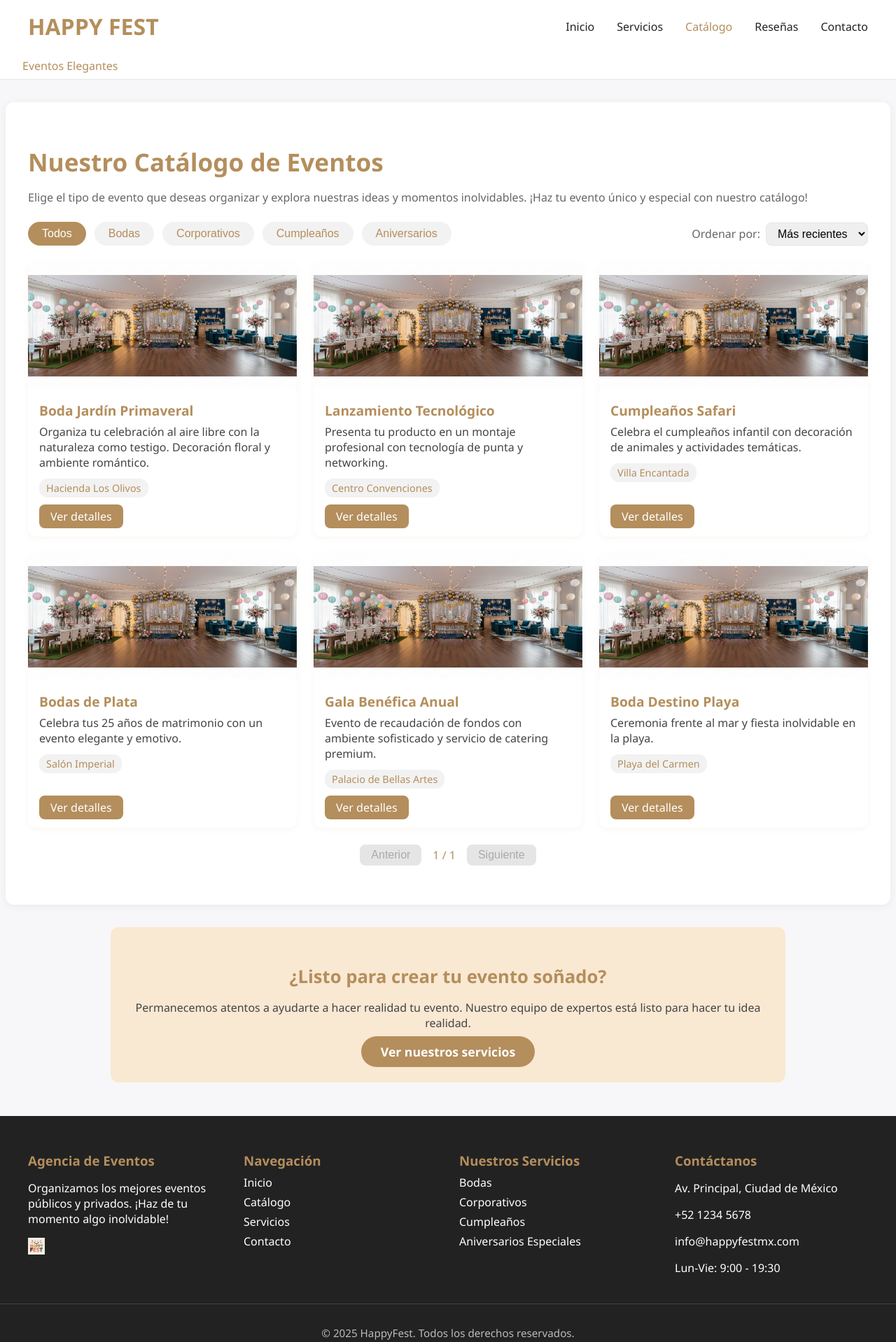
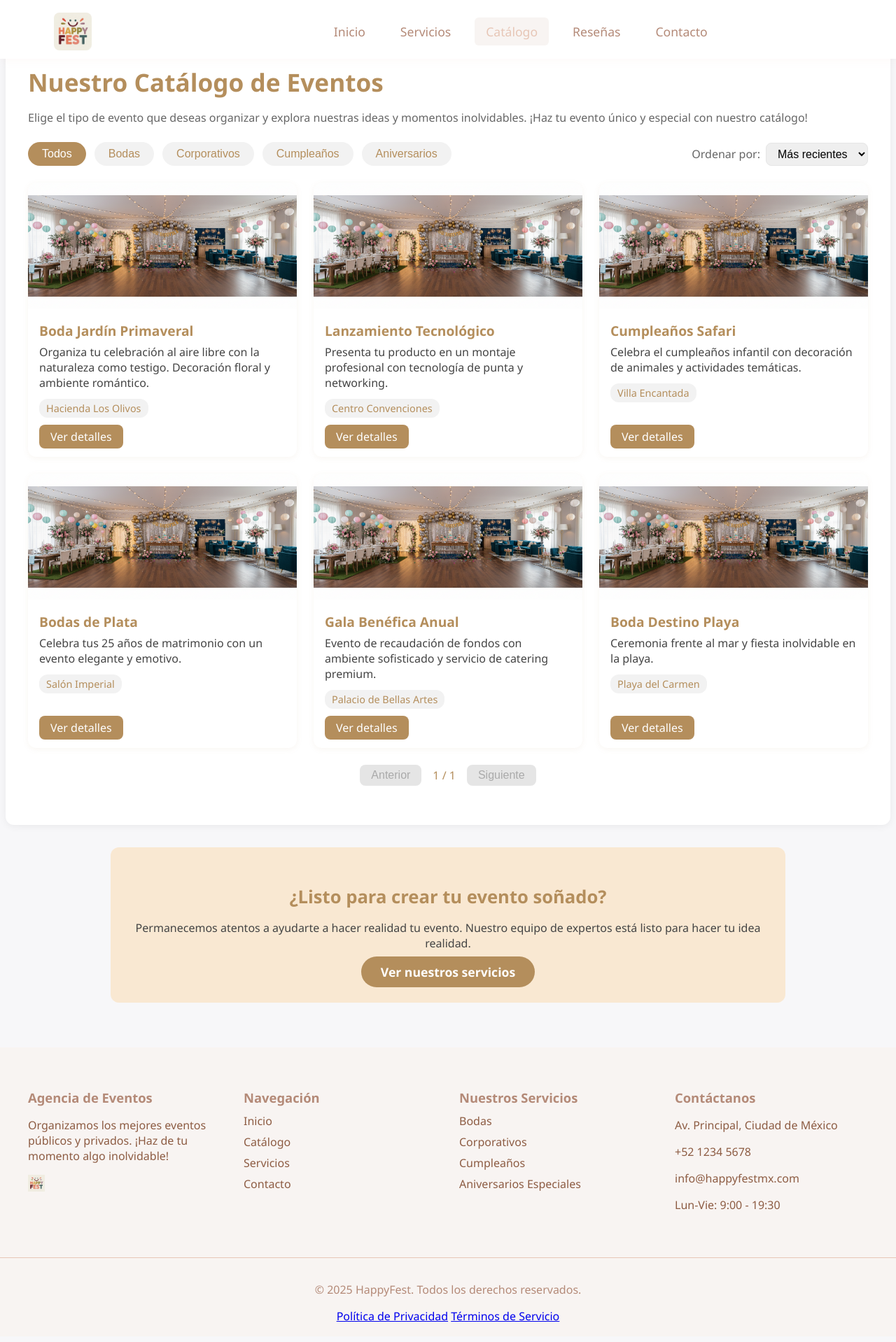
Before and after one commit to rogerthC/WebHappyFest, a plain HTML site: page HAPPYFESTH/src/pages/Catalog/catalog.html in a window 1280 px wide. Shown: the top 1918 px of the page at 70% size. Drawn offline with Linux system fonts and the light colour scheme.

Commit message:
segunda actualizacion

```diff
--- a/HAPPYFESTH/src/pages/Catalog/catalog.css
+++ b/HAPPYFESTH/src/pages/Catalog/catalog.css
@@ -49,78 +49,70 @@ body {
 
 /* Header y navbar (idéntico al de servicios) */
 .header {
-    background: #fff;
-    border-bottom: 1px solid #e5e5e5;
-}
-.navbar {
   display: flex;
   align-items: center;
-    justify-content: space-between;
-    padding: 16px 32px;
+  padding: 18px 6vw 12px 6vw;
+  background: #fff;
+  box-shadow: 0 2px 12px rgba(231,198,182,0.10);
+  position: fixed;
+  top: 0;
+  left: 0;
+  width: 100vw;
+  max-width: 100vw;
+  z-index: 100;
+}
+
+.header .logo {
+  height: 54px;
+  border-radius: 8px;
+  margin: 0;
+  background: url('../../assets/icons/img/logo.png') no-repeat center center;
+  background-size: contain;
+  width: 54px;
+  min-width: 54px;
+}
+
+.navbar {
   position: relative;
-    max-width: 1200px;
-    margin: 0 auto;
+  width: 100%;
+  display: flex;
+  align-items: center;
 }
-.logo {
-    font-size: 2rem;
-    font-weight: bold;
-    color: #b48e5c;
-}
+
 .nav-links {
-    list-style: none;
   display: flex;
-    gap: 32px;
+  gap: 18px;
+  justify-content: center;
+  align-items: center;
+  width: 100%;
   margin: 0;
   padding: 0;
-}
-.nav-links li a {
-    text-decoration: none;
-    color: #222;
-    font-weight: 500;
-    transition: color 0.2s;
-}
-.nav-links li a.active,
-.nav-links li a:hover {
-    color: #b48e5c;
+  list-style: none;
 }
 
-/* Botón hamburguesa */
-.menu-toggle {
-    display: none;
-    flex-direction: column;
-    cursor: pointer;
-    gap: 6px;
-}
-.menu-toggle span {
-    width: 26px;
-    height: 3px;
-    background: #b48e5c;
-    border-radius: 2px;
-    transition: 0.3s;
+.nav-links li {
+  margin: 0;
 }
 
-/* Estado activo del menú */
-.nav-active {
-    display: flex !important;
-    flex-direction: column;
-    position: absolute;
-    top: 64px;
-    right: 0;
-    background: #fff;
-    width: 100%;
-    border-top: 1px solid #e5e5e5;
-    padding: 16px 0;
-    gap: 16px;
-}
-.nav-active li {
-    text-align: center;
+.nav-links a {
+  color: #b48a78;
+  text-decoration: none;
+  font-weight: 500;
+  font-size: 1.1rem;
+  transition: color 0.3s;
+  padding: 8px 16px;
+  border-radius: 6px;
 }
 
-/* Breadcrumb */
+.nav-links a.active,
+.nav-links a:hover {
+  color: #e7c6b6;
+  background: #f8f4f2;
+}
+
+/* Oculta breadcrumb */
 .breadcrumb {
-    font-size: 1rem;
-    color: #b48e5c;
-    margin: 8px 32px;
+  display: none;
 }
 
 /* Sección catálogo */
@@ -318,11 +310,13 @@ body {
 
 /* Footer */
 .footer {
-    background: #222;
-    color: #fff;
-    padding: 32px 0 0 0;
-    margin-top: 48px;
+  background: #f8f4f2;
+  color: #8d5c43;
+  padding: 40px 0 0 0;
+  margin-top: 64px;
+  font-family: 'Segoe UI', Arial, sans-serif;
 }
+
 .footer-content {
   display: flex;
   flex-wrap: wrap;
@@ -331,47 +325,94 @@ body {
   margin: 0 auto 24px auto;
   justify-content: space-between;
 }
+
 .footer-col {
   flex: 1 1 220px;
   min-width: 220px;
+  margin-bottom: 24px;
 }
-.footer-col h3 {
-    color: #b48e5c;
-    margin-bottom: 8px;
+
+.footer-logo {
+  display: block;
+  margin-bottom: 12px;
+  width: 56px;
+  height: 56px;
+  background: url('../../assets/icons/img/logo.png') no-repeat center center;
+  background-size: contain;
+  border-radius: 8px;
 }
+
+.footer-social {
+  margin-top: 12px;
+}
+
+.footer-social a {
+  display: inline-block;
+  margin-right: 10px;
+}
+
+.footer-social-icon {
+  width: 32px;
+  height: 32px;
+  vertical-align: middle;
+  transition: opacity 0.2s;
+}
+
+.footer-social-icon:hover {
+  opacity: 0.7;
+}
+
+.footer-col h3,
+.footer-col h4 {
+  color: #b48a78;
+  margin-bottom: 10px;
+  font-size: 1.15rem;
+}
+
 .footer-col ul {
   list-style: none;
   padding: 0;
   margin: 0;
 }
+
 .footer-col ul li {
-    margin-bottom: 6px;
+  margin-bottom: 8px;
 }
+
 .footer-col ul li a {
-    color: #fff;
+  color: #8d5c43;
   text-decoration: none;
   transition: color 0.2s;
 }
+
 .footer-col ul li a:hover {
-    color: #b48e5c;
+  color: #b48a78;
+  text-decoration: underline;
 }
-.footer-social a {
-    display: inline-block;
-    margin-right: 8px;
+
+.footer-bottom {
+  border-top: 1px solid #e7c6b6;
+  text-align: center;
+  padding: 18px 0;
+  font-size: 1rem;
+  color: #b48a78;
+  background: #f8f4f2;
 }
-.footer-bottom {
-    border-top: 1px solid #444;
-    text-align: center;
-    padding: 16px 0;
-    font-size: 0.95rem;
-    color: #bbb;
+
+.legal-links {
+  margin-top: 8px;
 }
-.footer-bottom a {
-    color: #b48e5c;
-    margin-left: 16px;
+
+.legal-links a {
+  color: #8d5c43;
+  margin-left: 18px;
   text-decoration: none;
+  font-size: 0.98rem;
+  transition: color 0.2s;
 }
-.footer-bottom a:hover {
+
+.legal-links a:hover {
+  color: #b48a78;
   text-decoration: underline;
 }
 
@@ -383,6 +424,10 @@ body {
     .footer-content {
         flex-direction: column;
         gap: 16px;
+    }
+  .footer-col {
+    min-width: 180px;
+    margin-bottom: 18px;
   }
 }
 @media (max-width: 768px) {
@@ -401,3 +446,36 @@ body {
         display: flex;
     }
 }
+@media (max-width: 600px) {
+  .header {
+    flex-direction: column;
+    justify-content: flex-start;
+    align-items: flex-start;
+    padding: 12px 2vw 8px 2vw;
+  }
+  .header .logo {
+    margin-right: 0;
+    margin-bottom: 10px;
+    order: 0;
+    align-self: flex-start;
+  }
+  .navbar {
+    position: static;
+    transform: none;
+    gap: 10px;
+    flex-wrap: wrap;
+    justify-content: center;
+    order: 1;
+    width: 100%;
+  }
+  .nav-links {
+    gap: 10px;
+    flex-wrap: wrap;
+    justify-content: center;
+    width: 100%;
+  }
+  .nav-links a {
+    font-size: 1rem;
+    padding: 8px 12px;
+  }
+}
--- a/HAPPYFESTH/src/pages/Catalog/catalog.html
+++ b/HAPPYFESTH/src/pages/Catalog/catalog.html
@@ -14,7 +14,7 @@
   <!-- 🔹 Navbar igual que en Servicios -->
   <header class="header">
     <nav class="navbar">
-      <div class="logo">HAPPY FEST</div>
+      <div class="logo"></div>
       <ul class="nav-links">
         <li><a href="../Home/home.html">Inicio</a></li>
         <li><a href="../Services/services.html">Servicios</a></li>
```
Also changed, not shown: HAPPYFESTH/src/pages/Contact/contact.html (+32 -9 lines), HAPPYFESTH/src/pages/Services/services.html (+1 -0 lines), HAPPYFESTH/src/assets/icons/facebook.png (added), HAPPYFESTH/src/assets/icons/instagram.png (added). Lines whose indentation alone changed are shown as unchanged.
